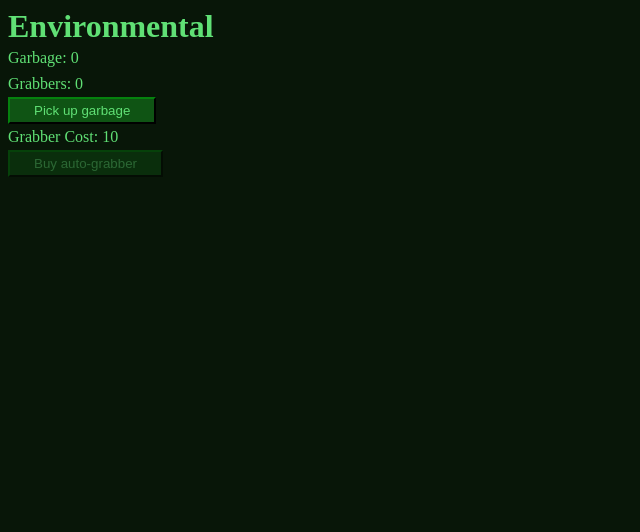
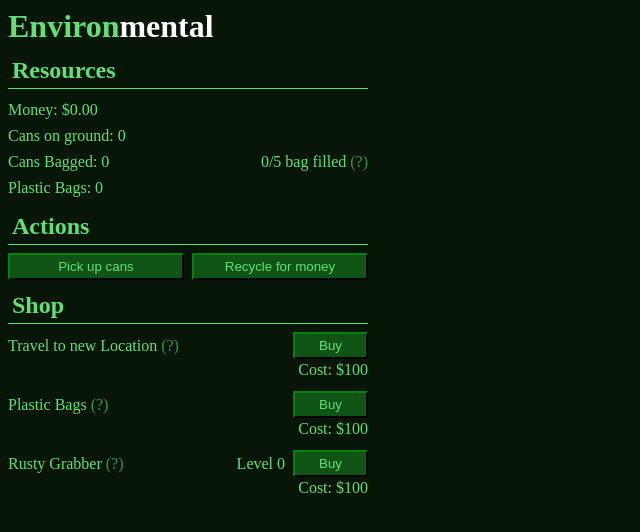
Before and after one commit to braymen/increcycle, a React (Vite) app: page / in a window 1280 px wide. Shown: the top 532 px of the page, without its empty margins (0-640 px from the left). Built offline with nearby package versions, Linux system fonts and the light colour scheme.

Commit message:
chore: messing around with ui and prototype

```diff
--- a/src/App.css
+++ b/src/App.css
@@ -12,6 +12,8 @@ h1 {
 h2 {
     padding: 4px;
     margin: 0;
+    margin-bottom: 8px;
+    border-bottom: 1px solid #60e075;
 }
 
 p {
@@ -36,3 +38,28 @@ p {
     opacity: 0.4;
     cursor: not-allowed;
 }
+
+.panel {
+    width: 360px;
+    margin-top: 8px;
+}
+
+.help-marker {
+    opacity: 0.6;
+}
+
+.help-marker:hover {
+    cursor: help;
+    opacity: 0.9;
+}
+
+.action-grid {
+    display: grid;
+    grid-template-columns: repeat(2, 1fr);
+    gap: 8px;
+}
+
+.action-grid > .primary-button {
+    box-sizing: border-box;
+    padding: 4px 8px;
+}
--- a/src/App.tsx
+++ b/src/App.tsx
@@ -1,41 +1,82 @@
 import { useEffect, useState } from 'react'
 import './App.css'
+import ShopItem from './ShopItem'
 
 function App() {
-    const [garbage, setGarbage] = useState(0)
-    const [grabber, setGrabber] = useState(0)
+    const [cans, setCans] = useState(0)
+    const [helpers, setHelpers] = useState(0)
+    const [money, setMoney] = useState(0)
 
     useEffect(() => {
         const id = setInterval(() => {
-            setGarbage((g) => g + grabber)
+            setCans((g) => g + helpers)
         }, 1000)
         return () => clearInterval(id)
-    }, [grabber])
+    }, [helpers, cans, money])
 
     const costFormula = (currentLevel: number) => {
-        return currentLevel * 10 + 10
+        return currentLevel * 10 + 1
     }
 
     return (
         <>
-            <h1>Environmental</h1>
-            <p>Garbage: {garbage}</p>
-            <p>Grabbers: {grabber}</p>
-            <button className="primary-button" onClick={() => setGarbage(garbage + 1)}>
-                Pick up garbage
+            <h1>
+                Environ<span style={{ color: 'white' }}>mental</span>
+            </h1>
+            <div className="panel">
+                <h2>Resources</h2>
+                <p>Money: ${money.toFixed(2)}</p>
+                <p>Cans on ground: {cans}</p>
+                <p>
+                    Cans Bagged: {cans}
+                    <span style={{ float: 'right' }}>
+                        0/5 bag filled <span className="help-marker">(?)</span>
+                    </span>
+                </p>
+                <p>Plastic Bags: 0</p>
+            </div>
+            <div className="panel">
+                <h2>Actions</h2>
+                <div className="action-grid">
+                    <button className="primary-button" onClick={() => setCans(cans + 1)}>
+                        Pick up cans
                     </button>
-            <br />
-            <p>Grabber Cost: {costFormula(grabber)}</p>
                     <button
-                disabled={garbage < costFormula(grabber)}
                         className="primary-button"
                         onClick={() => {
-                    setGarbage(garbage - costFormula(grabber))
-                    setGrabber(grabber + 1)
+                            setMoney(money + cans * 0.01)
+                            setCans(0)
                         }}
                     >
-                Buy auto-grabber
+                        Recycle for money
                     </button>
+                </div>
+            </div>
+            <div className="panel">
+                <h2>Shop</h2>
+                <ShopItem
+                    title="Travel to new Location"
+                    price={100}
+                    callback={() => {
+                        console.log('ok')
+                    }}
+                />
+                <ShopItem
+                    title="Plastic Bags"
+                    price={100}
+                    callback={() => {
+                        console.log('ok')
+                    }}
+                />{' '}
+                <ShopItem
+                    title="Rusty Grabber"
+                    price={100}
+                    level={helpers}
+                    callback={() => {
+                        console.log('ok')
+                    }}
+                />
+            </div>
         </>
     )
 }
--- /dev/null
+++ b/src/ShopItem.tsx
@@ -0,0 +1,37 @@
+interface ShopItemProps {
+    title: string
+    price: number
+    level?: number
+    currency?: string
+    callback?: () => void
+}
+
+export const ShopItem = (props: ShopItemProps) => {
+    return (
+        <div style={{ marginBottom: '12px' }}>
+            <div
+                style={{
+                    display: 'flex',
+                    alignItems: 'center',
+                    justifyContent: 'space-between',
+                }}
+            >
+                <span>
+                    {props.title} <span className="help-marker">(?)</span>
+                </span>
+                <span style={{ display: 'flex', gap: '8px', alignItems: 'center' }}>
+                    {props.level != null ? <span>Level {props.level}</span> : <></>}
+                    <button className="primary-button" onClick={props.callback}>
+                        Buy
+                    </button>
+                </span>
+            </div>
+            <div style={{ textAlign: 'right', marginTop: '2px' }}>
+                Cost: {props.currency ? '' : '$'}
+                {props.price} {props.currency ? props.currency : ''}
+            </div>
+        </div>
+    )
+}
+
+export default ShopItem
```
Also changed, not shown: 1 other file (tests, documents, lock files or other folders). Lines whose indentation alone changed are shown as unchanged.
